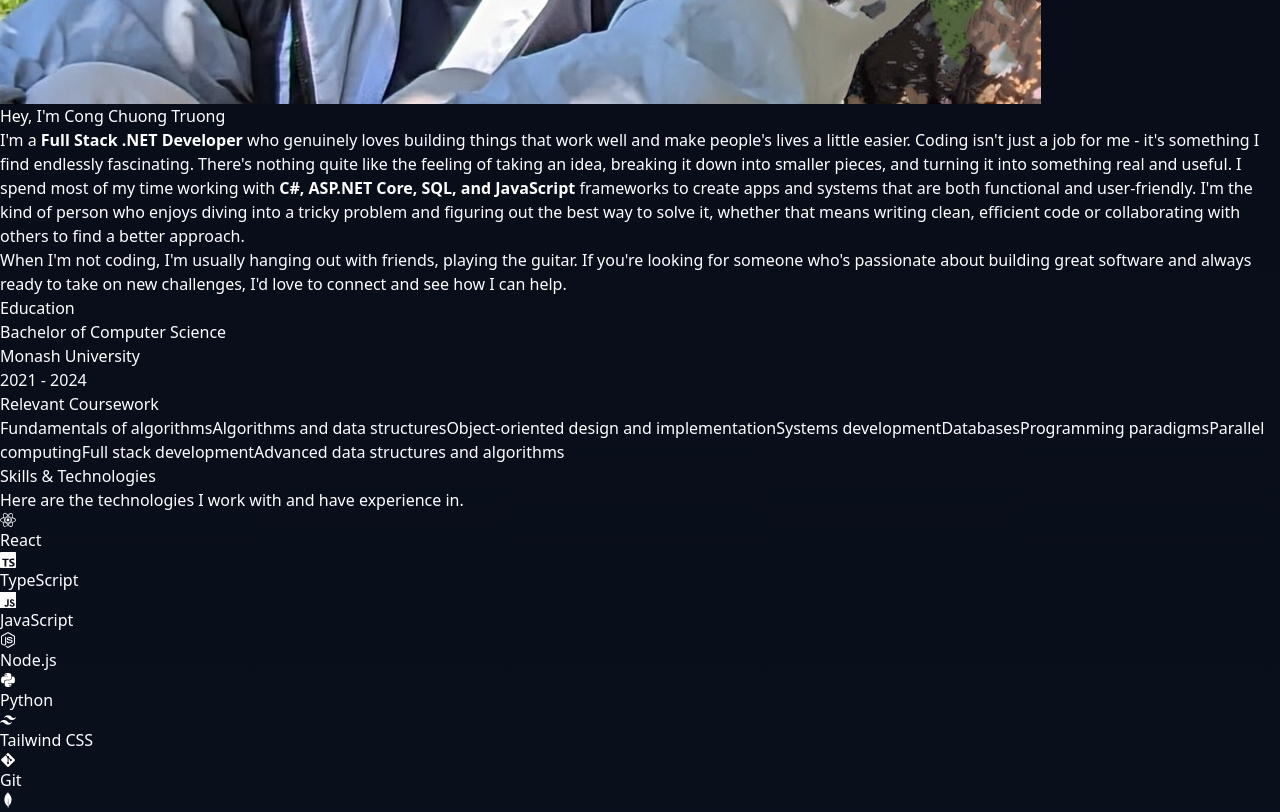
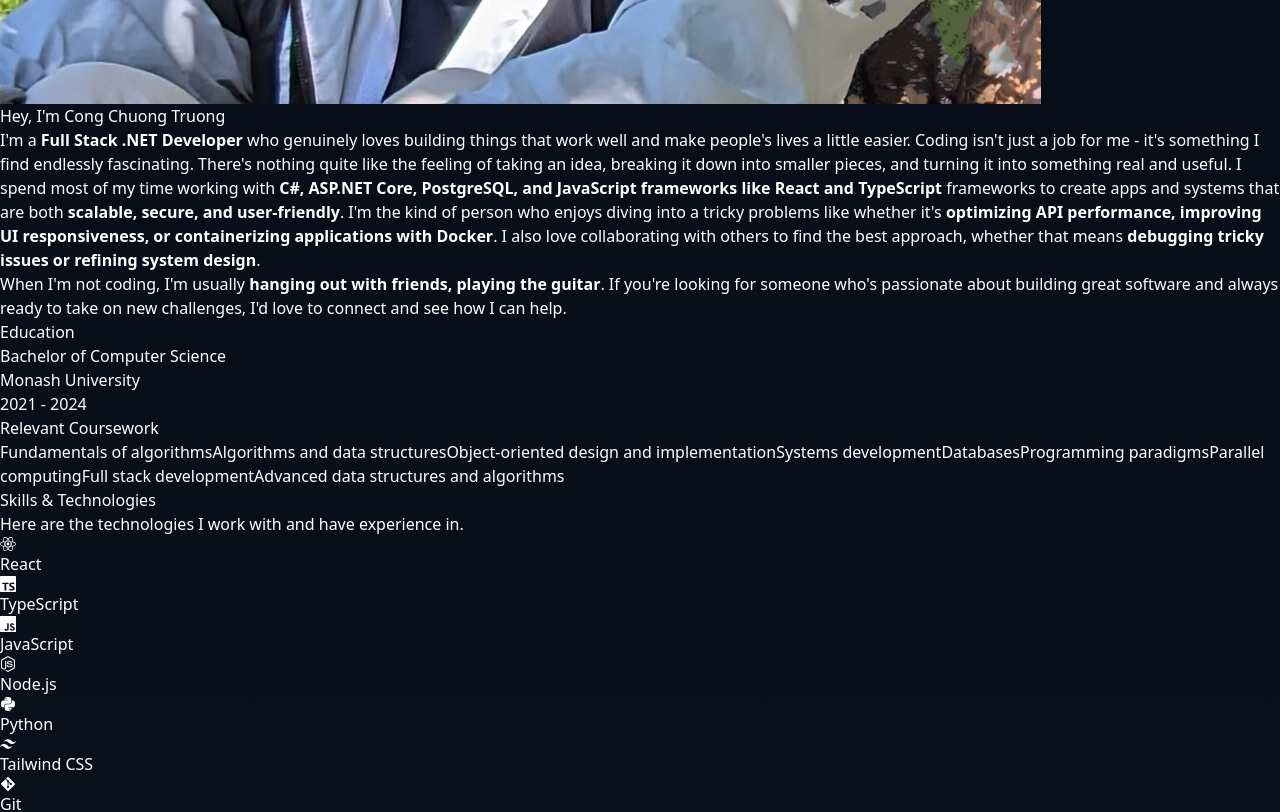
Before and after one commit to ctru0009/portfolio, a React (Vite) app: page / in a window 1280 px wide. Shown: the part 2340-3152 px from the top of the page. Built offline with nearby package versions, Linux system fonts and the light colour scheme.

Commit message:
Update About component to enhance skills description and improve readability

```diff
--- a/src/components/about/About.tsx
+++ b/src/components/about/About.tsx
@@ -38,16 +38,25 @@ const About = () => {
               taking an idea, breaking it down into smaller pieces, and turning
               it into something real and useful. I spend most of my time working
               with
-              <b> C#, ASP.NET Core, SQL, and JavaScript</b> frameworks to create
-              apps and systems that are both functional and user-friendly. I'm
-              the kind of person who enjoys diving into a tricky problem and
-              figuring out the best way to solve it, whether that means writing
-              clean, efficient code or collaborating with others to find a
-              better approach.
+              <b>
+                {" "}
+                C#, ASP.NET Core, PostgreSQL, and JavaScript frameworks like
+                React and TypeScript
+              </b>{" "}
+              frameworks to create apps and systems that are both{" "}
+              <b>scalable, secure, and user-friendly</b>. I'm the kind of person
+              who enjoys diving into a tricky problems like whether it's{" "}
+              <b>
+                optimizing API performance, improving UI responsiveness, or
+                containerizing applications with Docker
+              </b>
+              . I also love collaborating with others to find the best approach,
+              whether that means
+              <b> {" "}debugging tricky issues or refining system design</b>.
             </p>
             <p className="text-gray-300 leading-relaxed">
-              When I'm not coding, I'm usually hanging out with friends, playing
-              the guitar. If you're looking for someone who's passionate about
+              When I'm not coding, I'm usually <b>{" "}hanging out with friends, playing
+              the guitar</b>. If you're looking for someone who's passionate about
               building great software and always ready to take on new
               challenges, I'd love to connect and see how I can help.
             </p>
```
